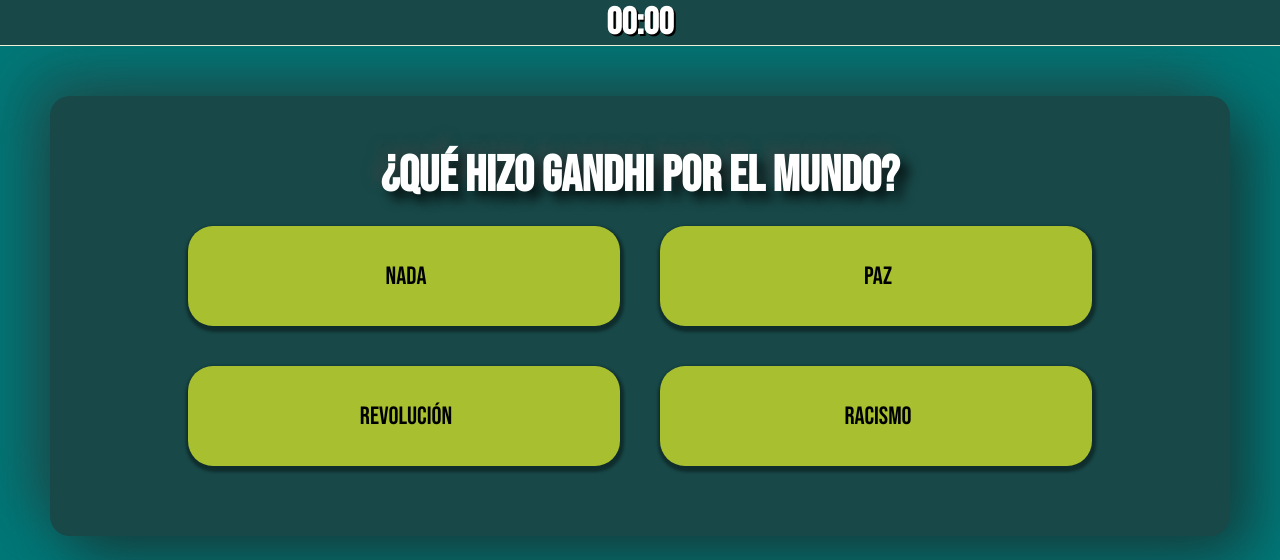
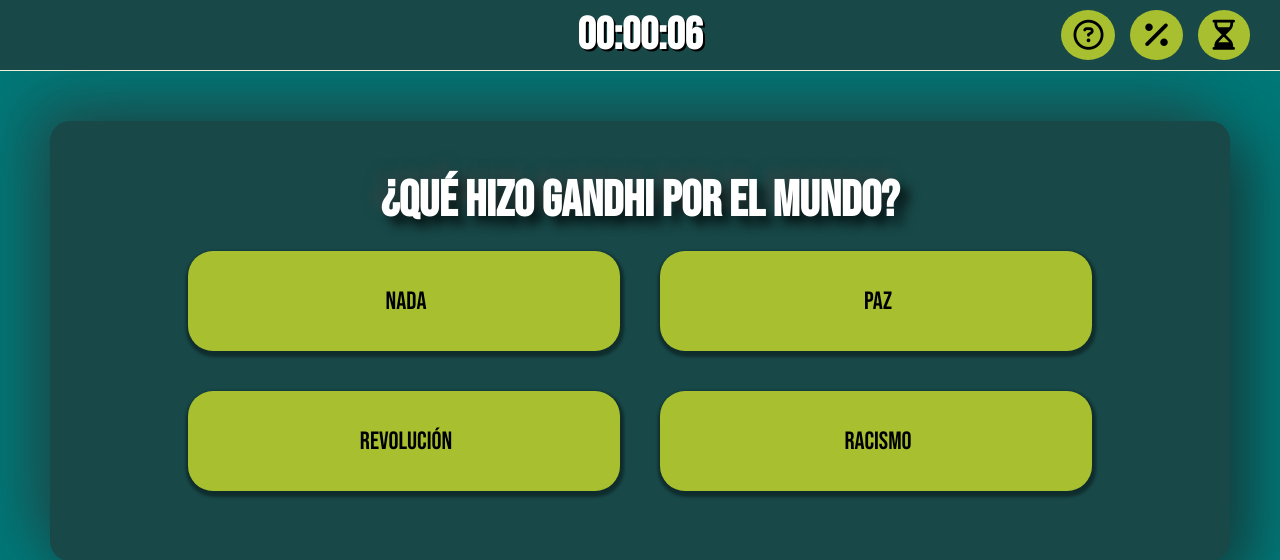
Before and after one commit to Jovaoo/QuienQuiereSerMillonario, a PHP site: page /game.php in a window 1280 px wide. Shown: the top 560 px of the page. Run offline with PHP 8.4, Linux system fonts and the light colour scheme; some libraries are stand-ins or nearby versions.

Commit message:
Añadido tiempo para responder preguntas y comodín del tiempo

```diff
--- a/app.js
+++ b/app.js
@@ -86,6 +86,10 @@ function scrollToBottom(timedelay=0) {
             inicio = parseInt(localStorage.getItem("inicio"));
             funcionando();
         }
+        if (localStorage.getItem("limit")) {
+            limit = parseInt(localStorage.getItem("limit"));
+            funcionandoLimit();
+        }
     }
 
     function saveTime(){
@@ -96,8 +100,74 @@ function scrollToBottom(timedelay=0) {
         document.getElementById("totalTime").value = result;
     }
 
+//
+// —————————————— Cronómetro descendiente (preguntas) ——————————————
+//
+    let countdown = 60;
+    let timerInterval;
+    let currentDiv = 1;
 
-    // —————————————— Funciones comprobar respuestas ——————————————
+    var comodin1 = false;
+
+    function establecerComodines() {
+        localStorage.setItem("usedComodin1", 0)
+        localStorage.setItem("usedComodin2", 0)
+        localStorage.setItem("usedComodin3", 0)
+    }
+
+    function comodinTiempo() {
+        comodin1 = true
+    }
+
+    function startCountdown() {
+        if(localStorage.getItem("rcValue") >= 3) {
+            timerInterval = setInterval(function () {
+                countdown--;
+
+                if (comodin1 && localStorage.getItem("usedComodin1") == 0 ) {
+                    countdown = countdown + 30;
+                    usedComodin = true;
+                    localStorage.setItem("usedComodin1", 1)
+
+                }
+                const minutes = Math.floor(countdown / 60);
+                const seconds = countdown % 60;
+                const formattedTime = `${minutes.toString().padStart(2, '0')}:${seconds.toString().padStart(2, '0')}`;
+
+                if (countdown < 10) {
+                    document.getElementById('cronoLimite'+currentDiv).style = "color:red";
+                }
+                document.getElementById('cronoLimite'+currentDiv).textContent = formattedTime;
+
+
+                if (countdown === 0) {
+                    clearInterval(timerInterval);
+                    window.location.href = 'lose.php';
+                }
+            }, 1000);
+        } else {
+            document.getElementById('cronoLimite1').style = "display:none";
+            document.getElementById('cronoLimite2').style = "display:none";
+            document.getElementById('cronoLimite3').style = "display:none";
+        }
+    }
+
+    function stopCountdown() {
+        clearInterval(timerInterval);
+        countdown = 60;
+    }
+
+    function showNextDiv() {
+        stopCountdown();
+        if (currentDiv > 3) {
+            currentDiv = 0
+        }
+        startCountdown();
+        currentDiv++;
+    }
+
+
+// —————————————— Funciones comprobar respuestas ——————————————
 
 
 function checkans(element,encodedQuf,encodedCr,n,cpc){
@@ -111,9 +181,9 @@ function checkans(element,encodedQuf,encodedCr,n,cpc){
     }else{
         rc = ((cpc -1 ) * 3 ) + (num - 2)
     }
+
     if(qv === aa){
         document.getElementById('pregac').value= rc
-        console.log(document.getElementById('pregac').value)
         element.style.backgroundColor = 'green'
         const sonido = cargarSonido("./sounds/correctChoice.wav")
         sonido.play()
@@ -132,10 +202,15 @@ function checkans(element,encodedQuf,encodedCr,n,cpc){
         }
 
         localStorage.setItem("rcValue", rc+1); // Guarda las respuestas correctas
-        scrollToBottom()
+        scrollToBottom();
+
+        if(localStorage.getItem("rcValue") >= 3) {
+            showNextDiv();
+        }
 }
     else{
         saveTime()
+        stopCountdown();
         document.getElementById('pregac').value= rc
         element.style.backgroundColor = 'red';
         const sonido = cargarSonido("./sounds/incorrectChoice.wav");
@@ -170,6 +245,5 @@ function totalCorrectAnswers() {
     circlePct = document.getElementsByClassName("circle");
     circlePct[0].style.backgroundImage = `conic-gradient(var(--verdePantano) ${pctCorrectas}%, var(--crema) ${pctCorrectas}% 100%)`;
 }
-console.log(1);
 document.getElementById("btnplayindjs").style.display = "block";
 document.getElementById("jsno").style.display = "none";
--- a/game.php
+++ b/game.php
@@ -1,3 +1,4 @@
+<script src="./app.js"></script>
 <?php
 require_once "idioma.php";
 if(isset($_SESSION['finished'])){
@@ -81,8 +82,9 @@ function showq($numb,$qu,$rn){
     $numb += 1;
     $cr = [];
     echo "<div id='quests".$numb."' class='quests".$numb." questsPrincip'>\n";
-    # echo "<h2>Pregunta".$numb."</h2>\n";
+    echo "<h1 id='cronoLimite".$numb."'>01:00</h1>";
     echo "<h3>".$qu[$rn][0]."</h3>\n";
+
 
     for ($i=1; $i < 5 ; $i++) {
         $quf = trim($qu[$rn][$i]);
@@ -191,6 +193,7 @@ empezarDetener();
     <title><?php echo $lang['titpag'] ?></title>
     <link rel="stylesheet" href="style.css">
     <link rel="icon" type="image/x-icon" href="imgs/favicon.ico">
+    <script src="https://kit.fontawesome.com/8946387bf5.js" crossorigin="anonymous"></script>
     <style>
         #quests2,#quests3{
             display:none;
@@ -202,21 +205,33 @@ empezarDetener();
 
 </head>
 
-<body>
+
+<body onload="empezarDetener();startCountdown();">
     <div class="cronoStatic">
-            <h2 id='crono'>00:00</h2 >
+            <div class="static25">
+            </div>
+            <div class="static50">
+                <h2 id='crono'>00:00</h2 >
+            </div>
+            <div class="static25">
+                <i class="fa-regular fa-circle-question"></i>
+                <i class="fa-solid fa-percent"></i>
+                <i class="fa-regular fa-hourglass-half" onclick="comodinTiempo()"></i>
+            </div>
     </div>
 
 
     <?php
     $numq = randq($arlong);
-    for ($i=0; $i < 3; $i++) {
-        showq($i,$defq,$numq[$i]);
+    $contadorDivs = 1;
+    $primerDiv = true;
 
+    for ($i = 0; $i < 3; $i++) {
+        if ($contadorDivs <= 3) {
+            showq($i, $defq, $numq[$i]);
+        }
     }
-
     ?>
-
 
     <div class= "quests">
     <form action="lose.php" method="post" class="return" >
@@ -232,7 +247,6 @@ empezarDetener();
         </form>
     </div>
 
-    <script src="./app.js"></script>
 
 </body>
 </html>
--- a/index.php
+++ b/index.php
@@ -18,6 +18,9 @@ if(isset($_POST['destroyses'])){
     unset($_SESSION["totalTimeCounter"]);
     unset($_SESSION["puntuacionTotal"]);
     unset($_SESSION["ptTotal"]);
+
+
+
 }
 
 
@@ -57,10 +60,9 @@ if(isset($_POST['destroyses'])){
             <?php
             echo "<h2>".$lang['start']."</h2>";
             ?>
-            <a href="game.php" id="btnplayindjs" onclick="resetTime();empezarDetener()"><?php echo $lang['btn']?></a>
+            <a href="game.php" id="btnplayindjs" onclick="resetTime();establecerComodines();"><?php echo $lang['btn']?></a>
             <p id="jsno"><?php echo $lang['js']?></p>
             <?php echo "<a href='./hallfame.php' class='rankingMainR'>" . $lang['seeHallFame'] . "</a>"; ?>
-
             </div>
         </div>
     </div>
--- a/lose.php
+++ b/lose.php
@@ -68,7 +68,6 @@ if (!isset($_SESSION['ptTotal'])) {
 if (isset($_POST['sendr'])) {
     $vpa = $_POST['pac'];
     $nusr = $_POST['nameusr'];
-    $totaltime =  $_POST['totalTime'];
     sendrank($ses, $nusr, $vpa);
     $_SESSION['hecho'] = 1;
     header('Location: lose.php');
--- a/style.css
+++ b/style.css
@@ -44,18 +44,6 @@ body{
 a img{
     width: 4vw;
     max-width: 50px;
-}
-
-
-.cronoStatic {
-    position: sticky;
-    top:0;
-    border-bottom: 1px solid var(--crema);
-    background: var(--verdeOscuro);
-    color: #fff;
-    text-shadow: 2px 2px #000;
-    text-align: center;
-    font-size: 25px;
 }
 
 /* —————————————— Página de inicio —————————————— */
@@ -270,6 +258,48 @@ a img{
     margin-bottom: 25px;
     border: 0;
     box-shadow: 1px 3px 3px 3px rgba(0, 0, 0, 0.38);
+}
+
+
+.cronoStatic {
+    position: sticky;
+    top:0;
+    border-bottom: 1px solid var(--crema);
+    background: var(--verdeOscuro);
+    color: #fff;
+    font-size: 30px;
+    display: flex;
+    align-items: center;
+    text-align: center;
+    width: 100%;
+    padding: 5px 0 5px 0;
+}
+.cronoStatic > .static50{
+    width: 50%;
+    text-shadow: 2px 2px #000;
+
+}
+
+.cronoStatic > .static25 {
+    width: 25%;
+    text-align: end;
+    margin-right: 25px;
+}
+
+.static25 > i {
+    padding: 10px 15px  10px 15px;
+    border-radius: 50%;
+    background: var(--verdePantano);
+    color: #000;
+    cursor: pointer;
+    margin: 5px;
+}
+
+.static25 > i:nth-child(1) {
+    padding: 10px 12px 10px 12px;
+    border-radius: 50%;
+    background: var(--verdePantano);
+    cursor: pointer;
 }
 
 
```
